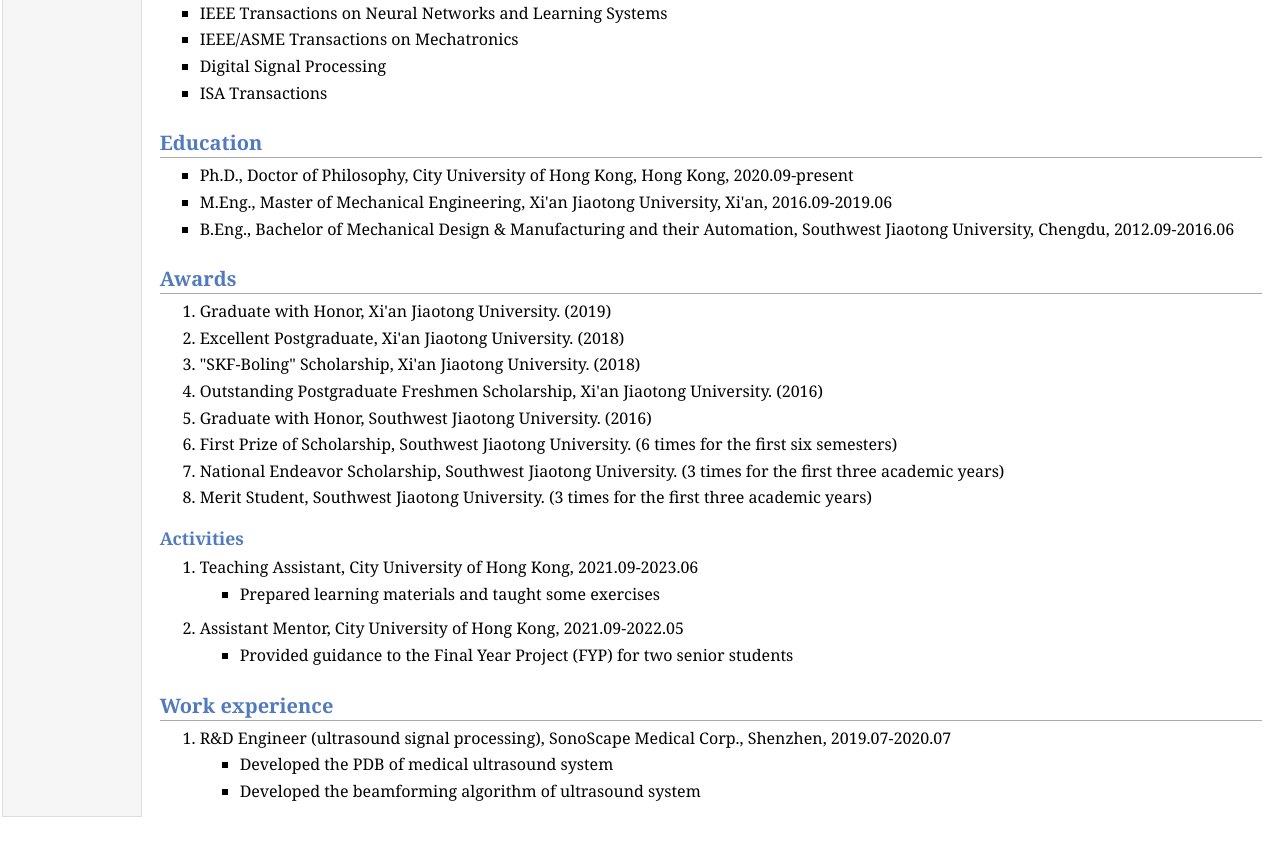
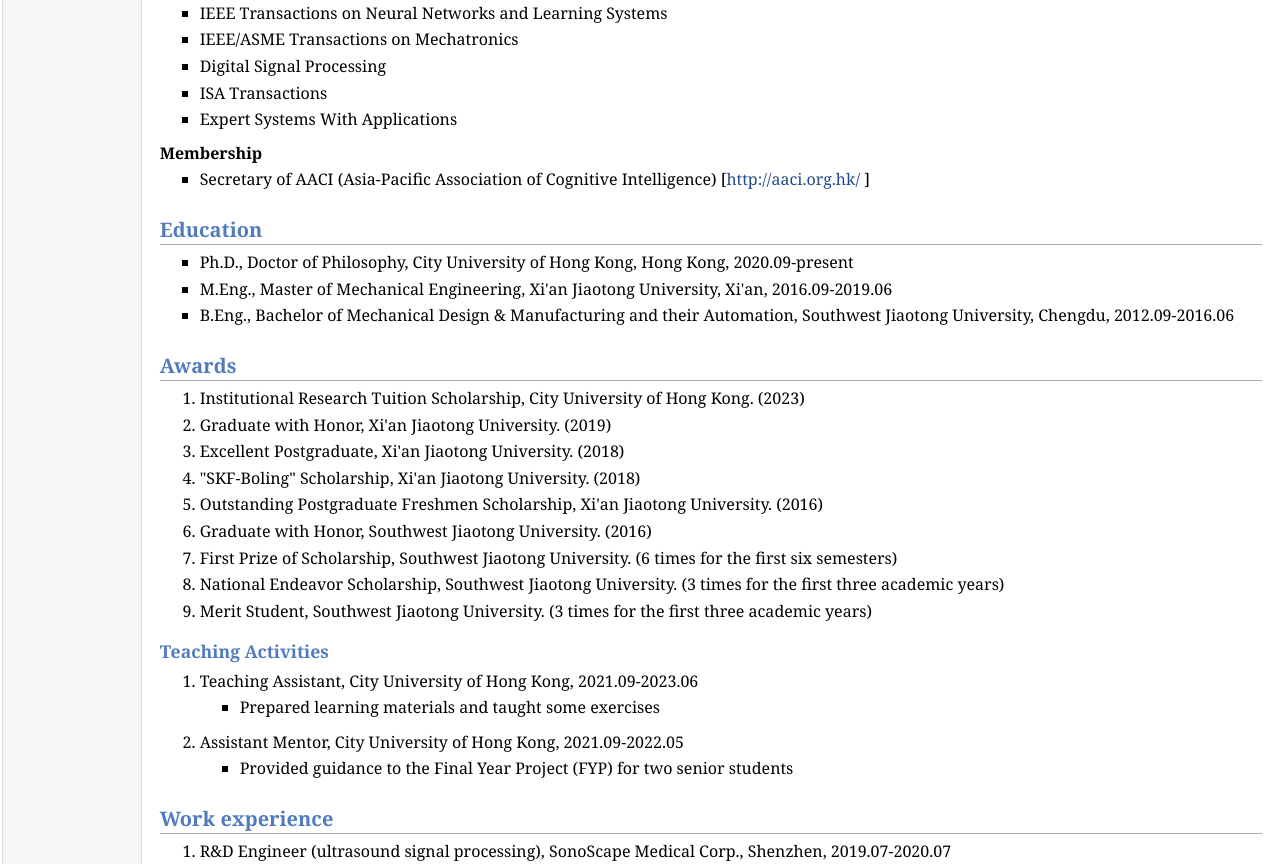
Before and after one commit to ShaneSpace/ShaneSpace.github.io, a plain HTML site: page index.html in a window 1280 px wide. Shown: the part 681-1545 px from the top of the page. Before the commit the page ends 1508 px from the top, so only its background shows below. Drawn offline with Linux system fonts and the light colour scheme.

Commit message:
update info

```diff
--- a/index.html
+++ b/index.html
@@ -64,8 +64,19 @@ I received the B.Eng. degree in mechanical engineering from Southwest Jiaotong U
 </li>
 <li><p>ISA Transactions</p>
 </li>
+<li><p>Expert Systems With Applications</p>
+</li>
+</ul>
 
+<p><b>Membership</b></p>
+<ul>
+  <li><p>Secretary of AACI (Asia-Pacific Association of Cognitive Intelligence) [<a>http://aaci.org.hk/ </a>]</p>
+  </li>
 </ul>
+
+
+
+
 <!-- <h2>Projects</h2>
 <ol>
 <li><p>Project Name, start time-end time</p></li>
@@ -87,6 +98,7 @@ I received the B.Eng. degree in mechanical engineering from Southwest Jiaotong U
 </ul>
 <h2>Awards</h2>
 <ol>
+  <li><p>Institutional Research Tuition Scholarship, City University of Hong Kong. (2023)</p>
   <li><p>Graduate with Honor, Xi'an Jiaotong University. (2019)</p>
   <li><p>Excellent Postgraduate, Xi'an Jiaotong University. (2018)</p>
   <li><p>"SKF-Boling" Scholarship, Xi'an Jiaotong University. (2018)</p>
@@ -96,7 +108,7 @@ I received the B.Eng. degree in mechanical engineering from Southwest Jiaotong U
   <li><p>National Endeavor Scholarship, Southwest Jiaotong University. (3 times for the first three academic years)</p>
   <li><p>Merit Student, Southwest Jiaotong University. (3 times for the first three academic years)</p>
 </ol>
-<h3>Activities</h3>
+<h3>Teaching Activities</h3>
 <ol>
 
 <li><p>Teaching Assistant, City University of Hong Kong, 2021.09-2023.06</p></li>
```
